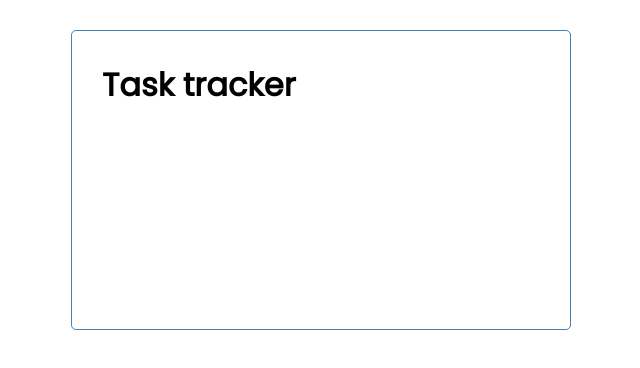
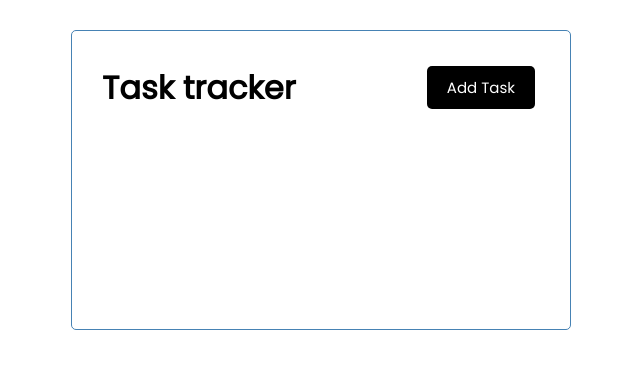
Before and after one commit to marouaneXan/Simple-app-with-reactjs, a React (Create React App) app: page / in a window 1280 px wide. Shown: the top 368 px of the page, without its empty margins (319-959 px from the left). Built offline with nearby package versions, Linux system fonts and the light colour scheme.

Commit message:
add buttons.js components

```diff
--- /dev/null
+++ b/src/components/Buttons.js
@@ -0,0 +1,6 @@
+import React from 'react'
+
+export const Buttons = () => {
+  return <button className="btn">Add Task</button>
+
+}
--- a/src/components/Header.js
+++ b/src/components/Header.js
@@ -1,8 +1,9 @@
 
 export default function Header(props) {
   return (
-    <header>
+    <header className="header">
         <h1>{props.title}</h1>
+        <button className="btn">Add Task</button>
     </header>
   )
 }
```
